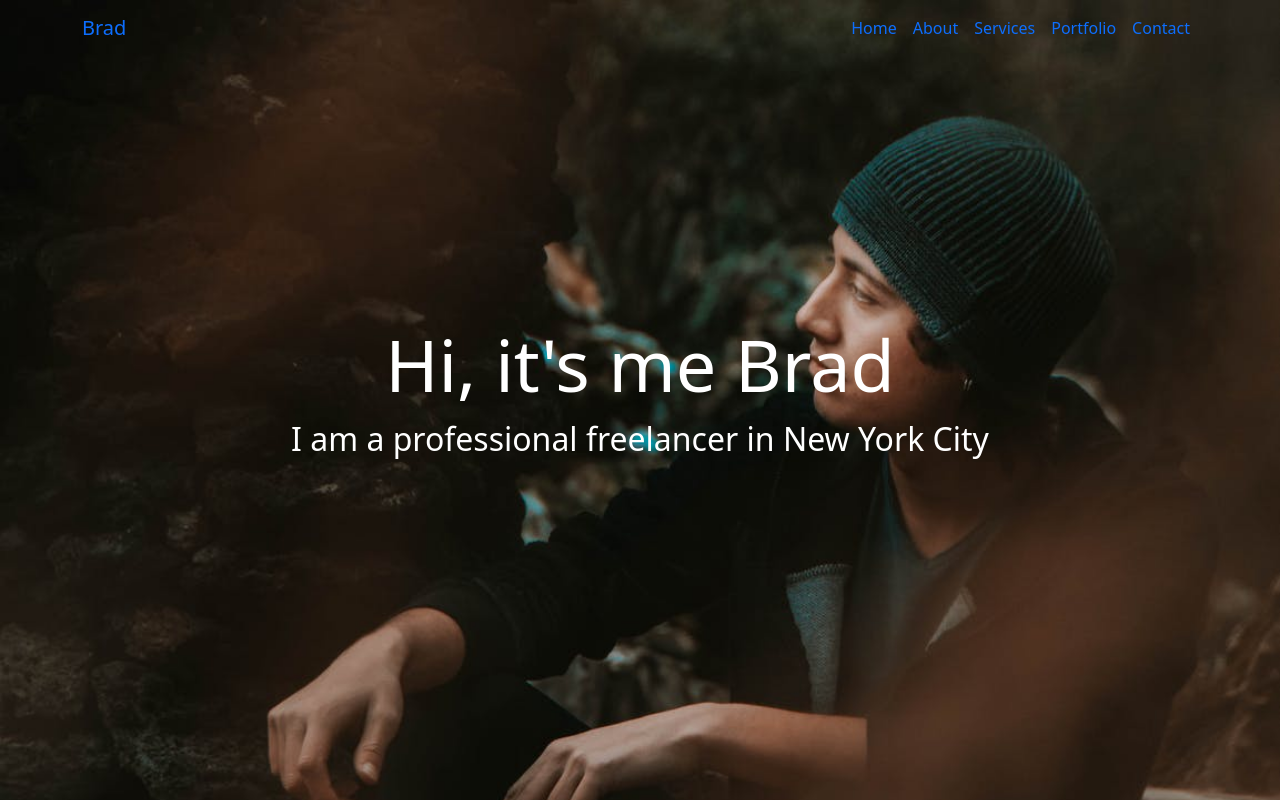
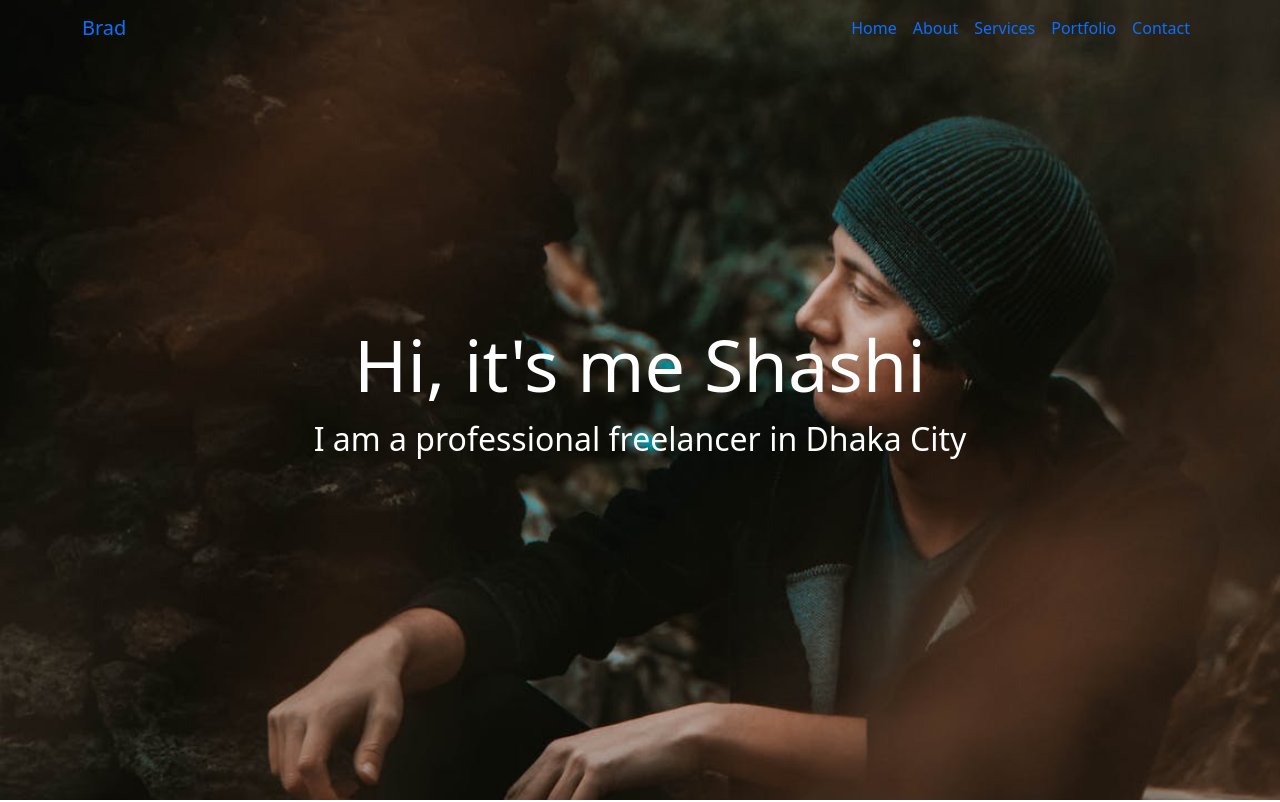
Before and after one commit to shashidas95/portfol, a plain HTML site: page index.html in a window 1280 px wide. Shown: the top 802 px of the page. Drawn offline with nearby package versions, Linux system fonts and the light colour scheme.

Commit message:
update index

```diff
--- a/index.html
+++ b/index.html
@@ -48,8 +48,8 @@
         <div class="container-fluid">
             <div class="row">
             <div class="col-lg-12 col-md-12 col-sm-12 col-xs-12 hero-text">
-                <h2 class="hero_title">Hi, it's me Brad</h2>
-                <p class="hero_desc">I am a professional freelancer in New York City</p>
+                <h2 class="hero_title">Hi, it's me Shashi</h2>
+                <p class="hero_desc">I am a professional freelancer in Dhaka City</p>
             </div>
             </div>
         </div>
```
